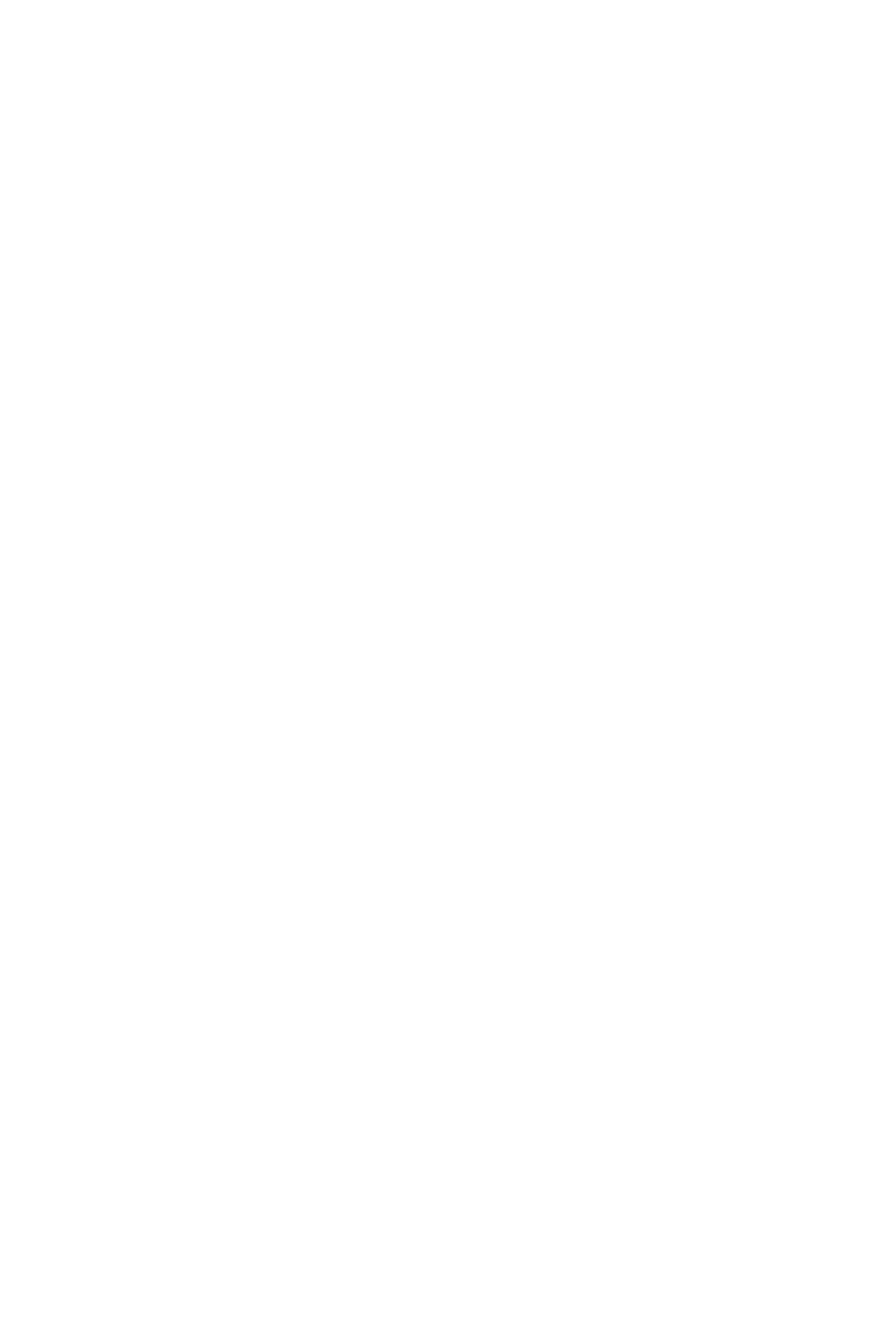
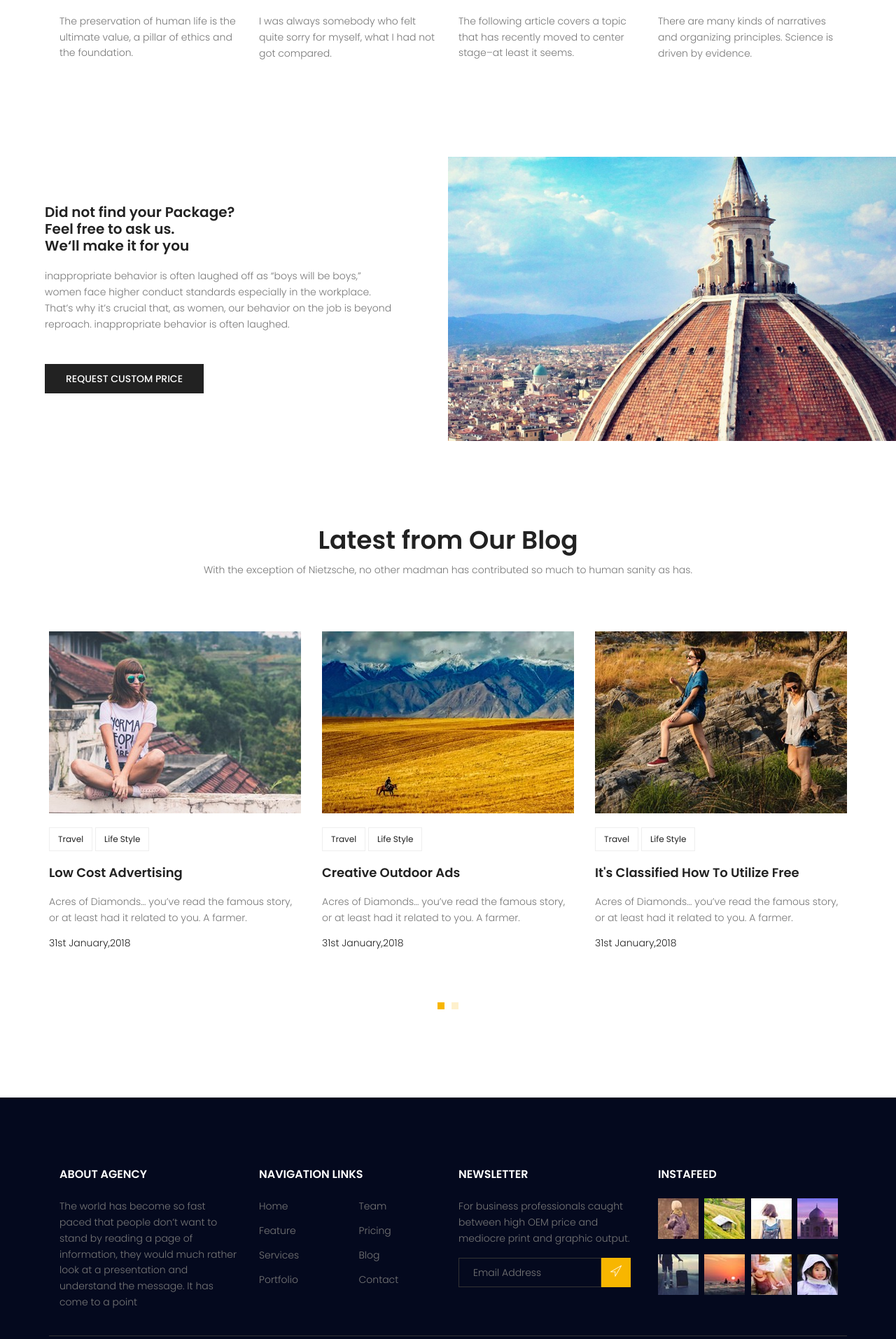
Before and after one commit to Fateme-Dovlat/mysite, a Django app: page / in a window 1280 px wide. Before the commit the part shown is empty. Shown: the part 1887-3800 px from the top of the page at 70% size. Before the commit the page ends 44 px from the top, so only its background shows below. Run offline with Django 3.2, Linux system fonts and the light colour scheme; some libraries are stand-ins or nearby versions.

Commit message:
use load static

```diff
--- a/mysite/urls.py
+++ b/mysite/urls.py
@@ -15,8 +15,12 @@ Including another URLconf
 """
 from django.contrib import admin
 from django.urls import path,include
+from django.conf import settings
+from django.conf.urls.static import static
 urlpatterns = [
     path('admin/', admin.site.urls),
     path('',include('website.urls'))
+]
 
-]
+urlpatterns +=  static(settings.STATIC_URL, document_root=settings.STATIC_ROOT)
+urlpatterns +=  static(settings.MEDIA_URL, document_root=settings.MEDIA_ROOT)
--- a/templates/website/index.html
+++ b/templates/website/index.html
@@ -1,10 +1,11 @@
+{%load static%}
 	<!DOCTYPE html>
 	<html lang="zxx" class="no-js">
 	<head>
 		<!-- Mobile Specific Meta -->
 		<meta name="viewport" content="width=device-width, initial-scale=1, shrink-to-fit=no">
 		<!-- Favicon-->
-		<link rel="shortcut icon" href="img/fav.png">
+		<link rel="shortcut icon" href="{% static 'img/fav.png">
 		<!-- Author Meta -->
 		<meta name="author" content="colorlib">
 		<!-- Meta Description -->
@@ -20,15 +21,15 @@
 			<!--
 			CSS
 			============================================= -->
-			<link rel="stylesheet" href="css/linearicons.css">
-			<link rel="stylesheet" href="css/font-awesome.min.css">
-			<link rel="stylesheet" href="css/bootstrap.css">
-			<link rel="stylesheet" href="css/magnific-popup.css">
-			<link rel="stylesheet" href="css/jquery-ui.css">
-			<link rel="stylesheet" href="css/nice-select.css">
-			<link rel="stylesheet" href="css/animate.min.css">
-			<link rel="stylesheet" href="css/owl.carousel.css">
-			<link rel="stylesheet" href="css/main.css">
+			<link rel="stylesheet" href="{% static 'css/linearicons.css' %}">
+			<link rel="stylesheet" href="{% static 'css/font-awesome.min.css' %}">
+			<link rel="stylesheet" href="{% static 'css/bootstrap.css' %}">
+			<link rel="stylesheet" href="{% static 'css/magnific-popup.css' %}">
+			<link rel="stylesheet" href="{% static 'css/jquery-ui.css' %}">
+			<link rel="stylesheet" href="{% static 'css/nice-select.css' %}">
+			<link rel="stylesheet" href="{% static 'css/animate.min.css' %}">
+			<link rel="stylesheet" href="{% static 'css/owl.carousel.css' %}">
+			<link rel="stylesheet" href="{% static 'css/main.css' %}">
 		</head>
 		<body>
 			<header id="header">
@@ -120,7 +121,7 @@
 							<div class="single-destination relative">
 								<div class="thumb relative">
 									<div class="overlay overlay-bg"></div>
-									<img class="img-fluid" src="img/d1.jpg" alt="">
+									<img class="img-fluid" src="{% static 'img/d1.jpg'  %}" alt="">
 								</div>
 								<div class="desc">
 									<a href="#" class="price-btn">$150</a>
@@ -133,7 +134,7 @@
 							<div class="single-destination relative">
 								<div class="thumb relative">
 									<div class="overlay overlay-bg"></div>
-									<img class="img-fluid" src="img/d2.jpg" alt="">
+									<img class="img-fluid" src="{% static 'img/d2.jpg'  %}" alt="">
 								</div>
 								<div class="desc">
 									<a href="#" class="price-btn">$250</a>
@@ -146,7 +147,7 @@
 							<div class="single-destination relative">
 								<div class="thumb relative">
 									<div class="overlay overlay-bg"></div>
-									<img class="img-fluid" src="img/d3.jpg" alt="">
+									<img class="img-fluid" src="{% static 'img/d3.jpg'  %}" alt="">
 								</div>
 								<div class="desc">
 									<a href="#" class="price-btn">$350</a>
@@ -176,7 +177,7 @@
 						<div class="col-lg-3 col-md-6">
 							<div class="single-other-issue">
 								<div class="thumb">
-									<img class="img-fluid" src="img/o1.jpg" alt="">
+									<img class="img-fluid" src="{% static 'img/o1.jpg'  %}" alt="">
 								</div>
 								<a href="#">
 									<h4>Rent a Car</h4>
@@ -189,7 +190,7 @@
 						<div class="col-lg-3 col-md-6">
 							<div class="single-other-issue">
 								<div class="thumb">
-									<img class="img-fluid" src="img/o2.jpg" alt="">
+									<img class="img-fluid" src="{% static 'img/o2.jpg'  %}" alt="">
 								</div>
 								<a href="#">
 									<h4>Cruise Booking</h4>
@@ -202,7 +203,7 @@
 						<div class="col-lg-3 col-md-6">
 							<div class="single-other-issue">
 								<div class="thumb">
-									<img class="img-fluid" src="img/o3.jpg" alt="">
+									<img class="img-fluid" src="{% static 'img/o3.jpg'  %}" alt="">
 								</div>
 								<a href="#">
 									<h4>To Do List</h4>
@@ -215,7 +216,7 @@
 						<div class="col-lg-3 col-md-6">
 							<div class="single-other-issue">
 								<div class="thumb">
-									<img class="img-fluid" src="img/o4.jpg" alt="">
+									<img class="img-fluid" src="{% static 'img/o4.jpg'  %}" alt="">
 								</div>
 								<a href="#">
 									<h4>Food Features</h4>
@@ -250,7 +251,7 @@
 							<a href="#" class="primary-btn text-uppercase">request custom price</a>
 						</div>
 						<div class="col-lg-6 col-md-12 home-about-right no-padding">
-							<img class="img-fluid" src="img/about-img.jpg" alt="">
+							<img class="img-fluid" src="{% static 'img/about-img.jpg'  %}" alt="">
 						</div>
 					</div>
 				</div>
@@ -273,7 +274,7 @@
 						<div class="active-recent-blog-carusel">
 							<div class="single-recent-blog-post item">
 								<div class="thumb">
-									<img class="img-fluid" src="img/b1.jpg" alt="">
+									<img class="img-fluid" src="{% static 'img/b1.jpg'  %}" alt="">
 								</div>
 								<div class="details">
 									<div class="tags">
@@ -295,7 +296,7 @@
 							</div>
 							<div class="single-recent-blog-post item">
 								<div class="thumb">
-									<img class="img-fluid" src="img/b2.jpg" alt="">
+									<img class="img-fluid" src="{% static 'img/b2.jpg'  %}" alt="">
 								</div>
 								<div class="details">
 									<div class="tags">
@@ -317,7 +318,7 @@
 							</div>
 							<div class="single-recent-blog-post item">
 								<div class="thumb">
-									<img class="img-fluid" src="img/b3.jpg" alt="">
+									<img class="img-fluid" src="{% static 'img/b3.jpg'  %}" alt="">
 								</div>
 								<div class="details">
 									<div class="tags">
@@ -339,7 +340,7 @@
 							</div>
 							<div class="single-recent-blog-post item">
 								<div class="thumb">
-									<img class="img-fluid" src="img/b1.jpg" alt="">
+									<img class="img-fluid" src="{% static 'img/b1.jpg'  %}" alt="">
 								</div>
 								<div class="details">
 									<div class="tags">
@@ -361,7 +362,7 @@
 							</div>
 							<div class="single-recent-blog-post item">
 								<div class="thumb">
-									<img class="img-fluid" src="img/b2.jpg" alt="">
+									<img class="img-fluid" src="{% static 'img/b2.jpg'  %}" alt="">
 								</div>
 								<div class="details">
 									<div class="tags">
@@ -383,7 +384,7 @@
 							</div>
 							<div class="single-recent-blog-post item">
 								<div class="thumb">
-									<img class="img-fluid" src="img/b3.jpg" alt="">
+									<img class="img-fluid" src="{% static 'img/b3.jpg'  %}" alt="">
 								</div>
 								<div class="details">
 									<div class="tags">
@@ -467,14 +468,14 @@
 							<div class="single-footer-widget mail-chimp">
 								<h6 class="mb-20">InstaFeed</h6>
 								<ul class="instafeed d-flex flex-wrap">
-									<li><img src="img/i1.jpg" alt=""></li>
-									<li><img src="img/i2.jpg" alt=""></li>
-									<li><img src="img/i3.jpg" alt=""></li>
-									<li><img src="img/i4.jpg" alt=""></li>
-									<li><img src="img/i5.jpg" alt=""></li>
-									<li><img src="img/i6.jpg" alt=""></li>
-									<li><img src="img/i7.jpg" alt=""></li>
-									<li><img src="img/i8.jpg" alt=""></li>
+									<li><img src="{% static 'img/i1.jpg'  %}" alt=""></li>
+									<li><img src="{% static 'img/i2.jpg'  %}" alt=""></li>
+									<li><img src="{% static 'img/i3.jpg'  %}" alt=""></li>
+									<li><img src="{% static 'img/i4.jpg'  %}" alt=""></li>
+									<li><img src="{% static 'img/i5.jpg'  %}" alt=""></li>
+									<li><img src="{% static 'img/i6.jpg'  %}" alt=""></li>
+									<li><img src="{% static 'img/i7.jpg'  %}" alt=""></li>
+									<li><img src="{% static 'img/i8.jpg'  %}" alt=""></li>
 								</ul>
 							</div>
 						</div>
--- a/website/views.py
+++ b/website/views.py
@@ -2,10 +2,10 @@ from django.shortcuts import render
 from django.http import HttpResponse
 
 def index(request):
-    return HttpResponse('<h1>home page</h1>')
+    return render(request,'website/index.html')
 
 def about(request):
-    return HttpResponse('<h1>about page</h1>')
+    return render(request,'website/about.html')
 
 def contact(request):
-    return HttpResponse('<h1>contact page</h1>')
+    return render(request,'website/contact.html')
```
Also changed, not shown: other parts of templates/website/index.html (+14 -14 lines), mysite/settings.py (+9 -1 lines).
